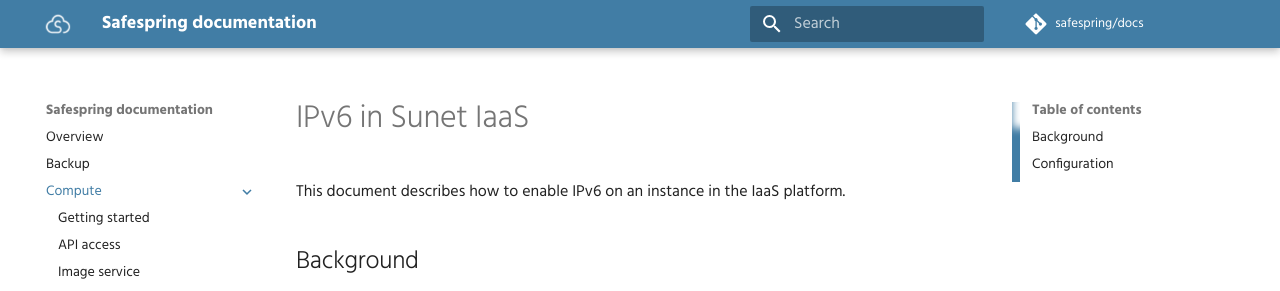
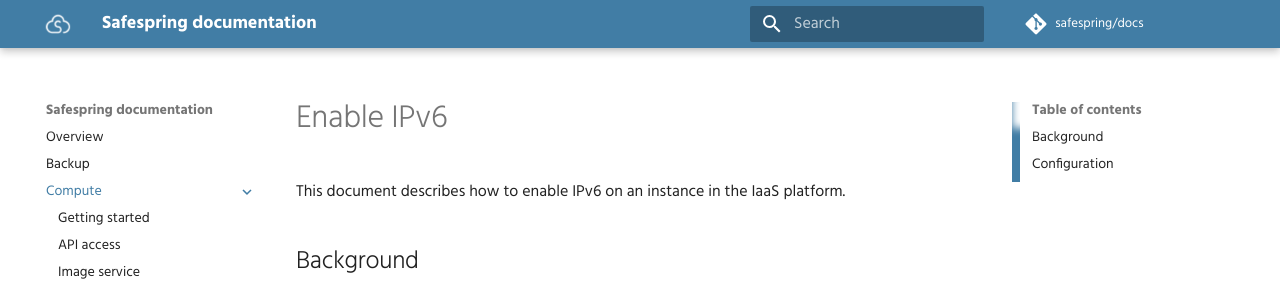
Before and after one commit to safespring/docs, an MkDocs documentation site: the page built from content/compute/ipv6-howto.md, in a window 1280 px wide and 900 px high. Shown: the top 291 px of the window. Built offline with MkDocs 1.6.1 and Material for MkDocs 9.7.7, drawn with Linux system fonts in a browser that asks for light colours; comment, search, counter and statistics services are not loaded; old or Windows-style settings are respelled for this version of MkDocs.

Commit message:
Update ipv6-howto.md

```diff
--- a/content/compute/ipv6-howto.md
+++ b/content/compute/ipv6-howto.md
@@ -1,4 +1,4 @@
-# IPv6 in Sunet IaaS
+# Enable IPv6
 This document describes how to enable IPv6 on an instance in the IaaS platform.
 ##Background
 There are mainly three ways to get an IPv6 address:
```
